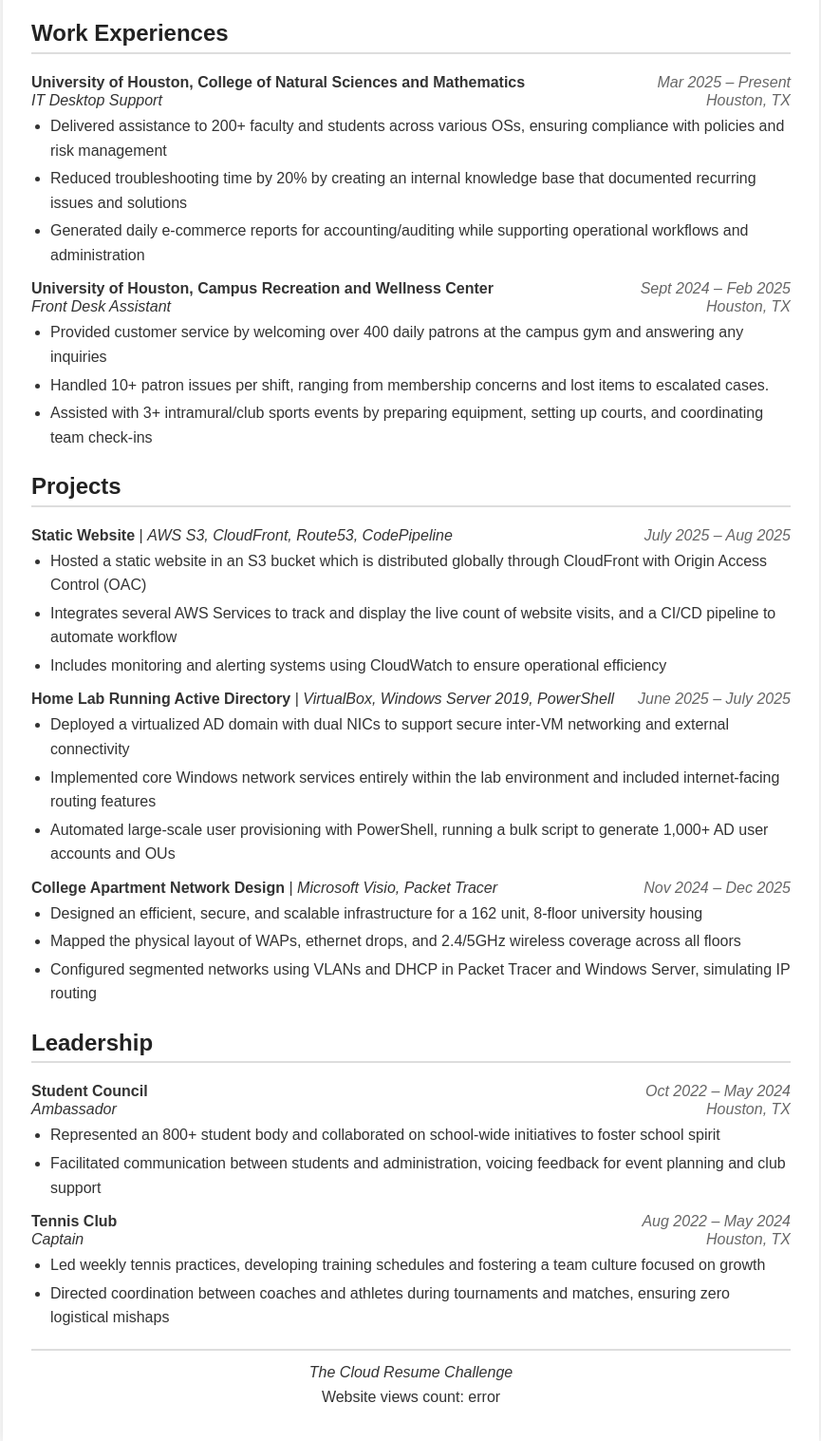
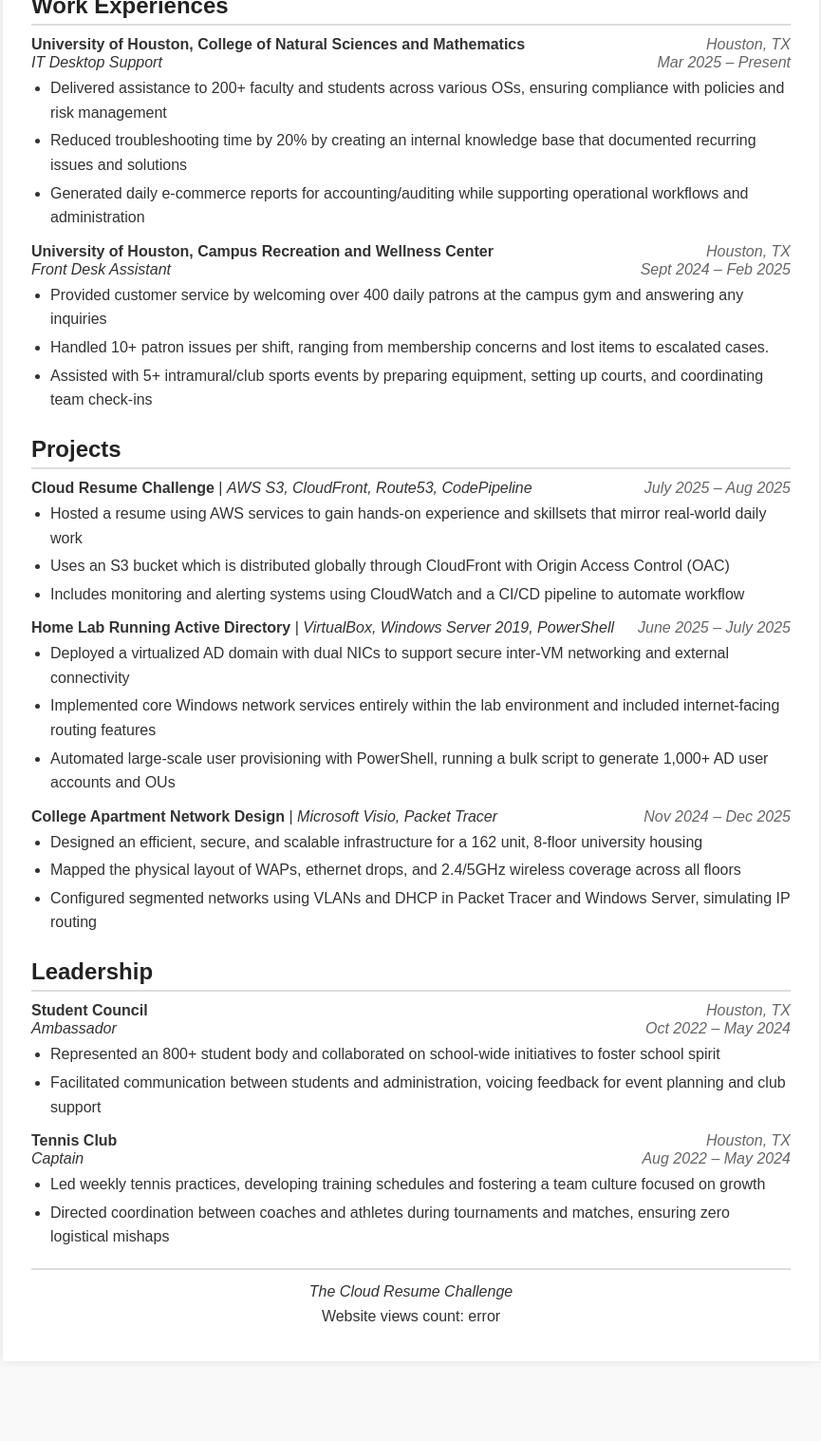
Before and after one commit to knguyenOS/aws-cloud-resume-challenge, a plain HTML site: page index.html in a window 1280 px wide. Shown: the part 786-2303 px from the top of the page at 95% size, without its empty margins (207-1072 px from the left). After the commit the page ends 2259 px from the top, so only its background shows below. Drawn offline with Linux system fonts and the light colour scheme; no server answers.

Commit message:
flipped date and location, adjusted more wordings

```diff
--- a/index.html
+++ b/index.html
@@ -24,7 +24,7 @@
 
     <section>
     <h2>Education</h2>
-    <div class="title-date">
+    <div class="title">
         <div><strong>University of Houston, B.S. in Computer Science,</strong> GPA: 4.0 / 4.0</div>
         <div class="date">Aug 2024 – May 2027</div>
     </div>
@@ -47,13 +47,13 @@
     <section>
       <h2>Work Experiences</h2>
 
-      <div class="title-date">
+      <div class="title">
         <div>
           <strong>University of Houston, College of Natural Sciences and Mathematics</strong><br>
           <em>IT Desktop Support</em>
         </div>
-        <div class="date">Mar 2025 – Present<br>
-          <span class="location">Houston, TX</span>
+        <div class="location">Houston, TX<br>
+          <span class="date">Mar 2025 – Present</span>
         </div>
       </div>
       <ul>
@@ -62,36 +62,35 @@
         <li>Generated daily e-commerce reports for accounting/auditing while supporting operational workflows and administration</li>
       </ul>
 
-      <div class="title-date">
+      <div class="title">
         <div>
           <strong>University of Houston, Campus Recreation and Wellness Center</strong><br>
           <em>Front Desk Assistant</em>
         </div>
-        <div class="date">
-          Sept 2024 – Feb 2025<br>
-          <span class="location">Houston, TX</span>
+        <div class="location">Houston, TX<br>
+          <span class="date">Sept 2024 – Feb 2025</span>
         </div>
       </div>
       <ul>
         <li>Provided customer service by welcoming over 400 daily patrons at the campus gym and answering any inquiries</li>
         <li>Handled 10+ patron issues per shift, ranging from membership concerns and lost items to escalated cases.</li>
-        <li>Assisted with 3+ intramural/club sports events by preparing equipment, setting up courts, and coordinating team check-ins</li>
+        <li>Assisted with 5+ intramural/club sports events by preparing equipment, setting up courts, and coordinating team check-ins</li>
       </ul>
 
     <section>
       <h2>Projects</h2>
 
-      <div class="title-date">
-        <div><strong>Static Website</strong> | <em>AWS S3, CloudFront, Route53, CodePipeline</em></div>
+      <div class="title">
+        <div><strong>Cloud Resume Challenge</strong> | <em>AWS S3, CloudFront, Route53, CodePipeline</em></div>
         <div class="date">July 2025 – Aug 2025</div>
       </div>
       <ul>
-        <li>Hosted a static website in an S3 bucket which is distributed globally through CloudFront with Origin Access Control (OAC)</li>
-        <li>Integrates several AWS Services to track and display the live count of website visits, and a CI/CD pipeline to automate workflow</li>
-        <li>Includes monitoring and alerting systems using CloudWatch to ensure operational efficiency</li>
+        <li>Hosted a resume using AWS services to gain hands-on experience and skillsets that mirror real-world daily work</li>
+        <li>Uses an S3 bucket which is distributed globally through CloudFront with Origin Access Control (OAC)</li>
+        <li>Includes monitoring and alerting systems using CloudWatch and a CI/CD pipeline to automate workflow</li>
       </ul>
 
-      <div class="title-date">
+      <div class="title">
         <div><strong>Home Lab Running Active Directory</strong> | <em>VirtualBox, Windows Server 2019, PowerShell</em></div>
         <div class="date">June 2025 – July 2025</div>
       </div>
@@ -101,7 +100,7 @@
         <li>Automated large-scale user provisioning with PowerShell, running a bulk script to generate 1,000+ AD user accounts and OUs</li>
       </ul>
 
-      <div class="title-date">
+      <div class="title">
         <div><strong>College Apartment Network Design</strong> | <em>Microsoft Visio, Packet Tracer</em></div>
         <div class="date">Nov 2024 – Dec 2025</div>
       </div>
@@ -115,11 +114,11 @@
     <section>
       <h2>Leadership</h2>
 
-      <div class="title-date">
+      <div class="title">
         <div><strong>Student Council</strong>
             <br><em>Ambassador</em></div>
-        <div class="date">Oct 2022 – May 2024<br>
-          <span class="location">Houston, TX</span>
+        <div class="location">Houston, TX<br>
+          <span class="date">Oct 2022 – May 2024</span>
         </div>
       </div>
       <ul>
@@ -127,11 +126,11 @@
         <li>Facilitated communication between students and administration, voicing feedback for event planning and club support</li>
       </ul>
 
-      <div class="title-date">
+      <div class="title">
         <div><strong>Tennis Club</strong>
             <br><em>Captain</em></div>
-        <div class="date">Aug 2022 – May 2024<br>
-          <span class="location">Houston, TX</span>
+        <div class="location">Houston, TX<br>
+          <span class="date">Aug 2022 – May 2024</span>
         </div>
       </div>
       <ul>
--- a/style.css
+++ b/style.css
@@ -40,6 +40,7 @@ section {
 section h2 {
   color: #222;
   border-bottom: 2px solid #ddd;
+  margin-bottom: 10px;
 }
 
 ul {
@@ -52,7 +53,7 @@ ul li {
   margin-bottom: 4px; /* was likely around 8px before */
 }
 
-.title-date {
+.title {
   display: flex;
   justify-content: space-between;
   align-items: baseline;
@@ -60,14 +61,21 @@ ul li {
   margin-bottom: 3px;
 }
 
-.title-date .date {
+.title .location {
   font-style: italic;
   color: #666;
   white-space: nowrap;
   text-align: right;
 }
 
-.title-date > div {
+.title > .date {
+  font-style: italic;
+  color: #666;
+  white-space: nowrap;
+  text-align: right;
+}
+
+.title > div {
   margin: 0;
   padding: 0;
   line-height: 1.2;
```
